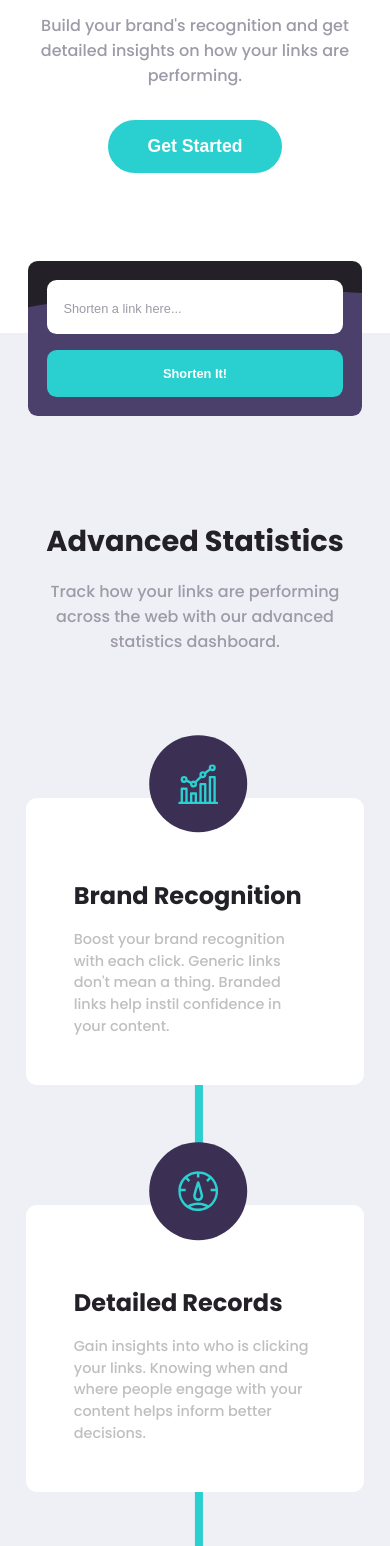
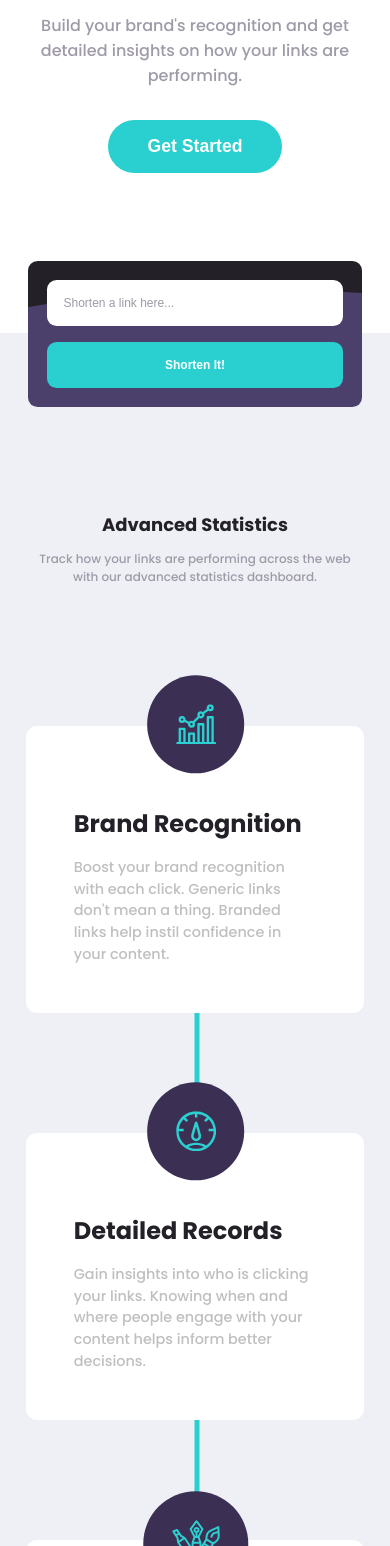
Before and after one commit to slekstut/url-shortening-api-master, a Vue app: page / in a window 390 px wide. Shown: the part 454-2000 px from the top of the page. Built offline with nearby package versions, Linux system fonts and the light colour scheme.

Commit message:
tablet about cards styling started

```diff
--- a/src/App.vue
+++ b/src/App.vue
@@ -53,15 +53,6 @@ body {
   color: $veryDarkViolet;
 }
 
-@media (max-width: 768px) {
-  body {
-    font-size: $font-size-md;
-  }
-  h1 {
-    font-size: $fontSize;
-  }
-}
-
 #app {
   -webkit-font-smoothing: antialiased;
   -moz-osx-font-smoothing: grayscale;
--- a/src/views/About.vue
+++ b/src/views/About.vue
@@ -197,6 +197,12 @@ export default {
         transform: translate(-5%, 2%);
         text-align: left;
         font-style: italic;
+        @media (max-width: 768px) {
+          position: relative;
+          width: 100%;
+          padding-left: 1rem;
+          font-size: $font-size-md;
+        }
       }
       .shortener-wrapper {
         padding: 3rem;
@@ -361,14 +367,16 @@ export default {
           padding: 1.2rem;
           .input-link {
             flex-direction: column;
+            font-size: $font-size-md;
             input {
               padding: 1rem;
+              font-size: $font-size-md;
             }
             input::placeholder {
-              font-size: .8rem;
+              font-size: $font-size-md;
             }
             .active-btn {
-              font-size: .8rem;
+              font-size: $font-size-md;
             }
           }
         }
@@ -378,28 +386,35 @@ export default {
           flex-direction: column;
           gap: 2rem;
           align-items: center;
+          font-size: $font-size-md;
           div {
             width: 100%;
             display: flex;
             flex-direction: column;
             justify-content: space-between;
+            font-size: $font-size-md;
             div {
               display: flex;
               justify-content: flex-end;
+              button {
+              font-size: $font-size-md;
+              }
             }
           }
         }
       }
       .about-section {
         padding-top: 0;
+        font-size: $font-size-md;
         .text {
           margin-top: 0;
+          font-size: $font-size-md;
           h1 {
-            font-size: 1.8rem;
+            font-size: $fontSize;
             margin-top: 2rem;
           }
           p {
-            font-size: 1rem;
+            font-size: $font-size-md;
             width: 90%;
           }
         }
@@ -412,13 +427,14 @@ export default {
           gap: 5rem;
           padding: 0 1rem;
           .box-content {
+          font-size: $font-size-md;
             margin: 0 auto;
           }
           &::after {
             top: 0;
-            left: 51%;
-            transform: translate(-51%, 0);
-            width: 8px;
+            left: 50.5%;
+            transform: translateX(-50.5%);
+            width: 5px;
             height: 60rem;
           }
           .box-content__icon {
@@ -462,4 +478,22 @@ export default {
     }
   }
 }
+
+@media (max-width: 392px) {
+  .container {
+    .wrapper {
+      .about-section {
+        .box-container {
+          .box-content {
+            .box-content__icon {
+                top: -14%;
+                left: 49%;
+                transform: translate(-49%, -14%);
+          }
+          }
+        }
+      }
+    }
+  }
+}
 </style>
```
